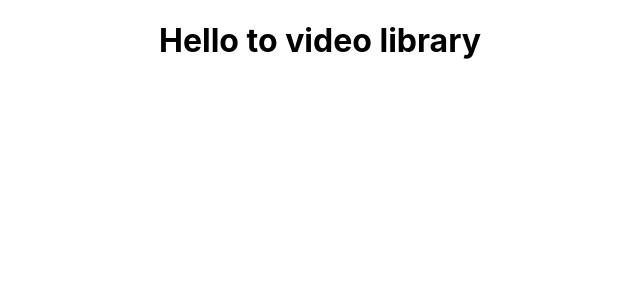
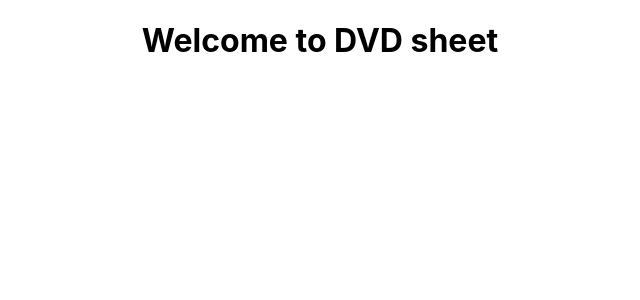
Before and after one commit to FMichel5173/Video-library, a React (Vite) app in the folder frontend/: page / in a window 1280 px wide. Shown: the top 300 px of the page, without its empty margins (320-960 px from the left). Built offline with nearby package versions, Linux system fonts and the light colour scheme.

Commit message:
Created DvdSheet component

```diff
--- /dev/null
+++ b/frontend/src/components/DvdSheet.jsx
@@ -0,0 +1,11 @@
+import React from "react";
+
+function DvdSheet() {
+  return (
+    <div>
+      <h1>Welcome to DVD sheet</h1>
+    </div>
+  );
+}
+
+export default DvdSheet;
--- a/frontend/src/components/VideoLibrary.jsx
+++ b/frontend/src/components/VideoLibrary.jsx
@@ -1,9 +1,10 @@
 import React from "react";
+import DvdSheet from "./DvdSheet";
 
 const videoLibrary = () => {
   return (
     <div>
-      <h1>Hello to video library</h1>
+      <DvdSheet />
     </div>
   );
 };
```
